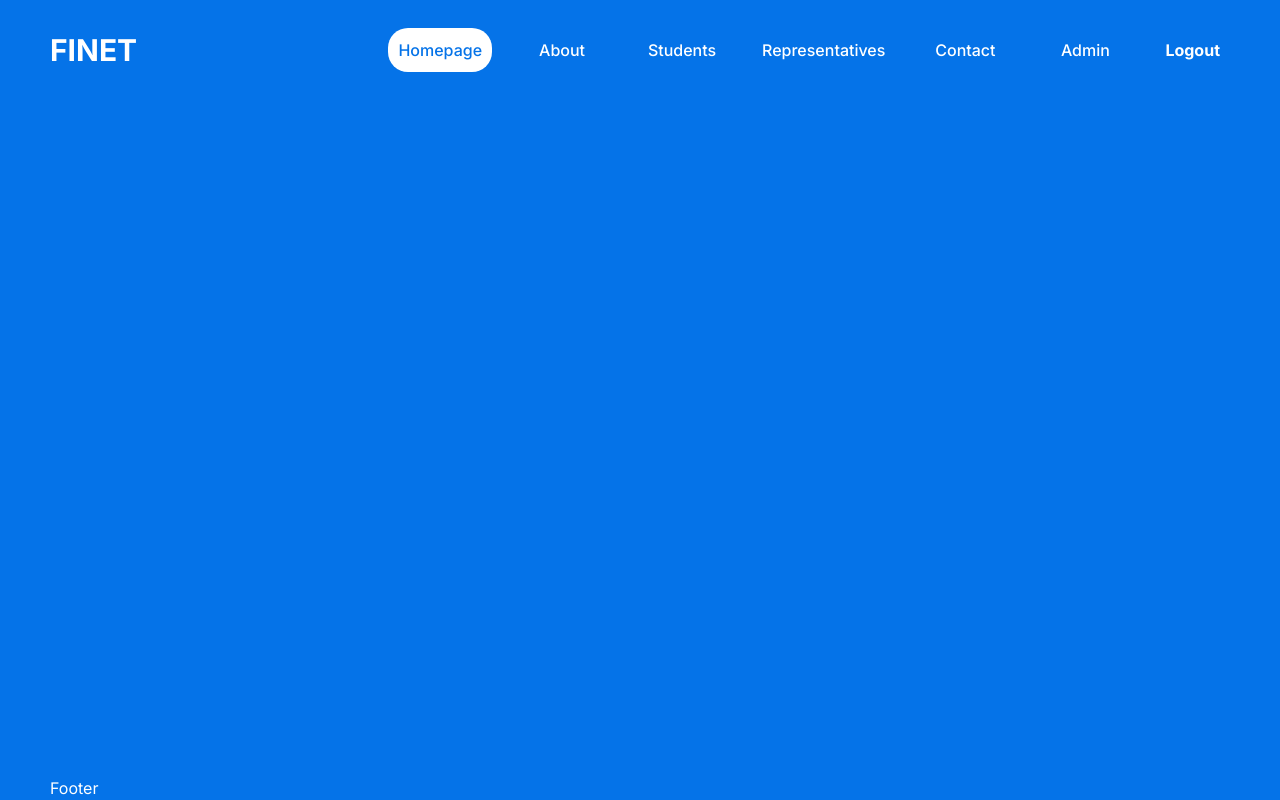
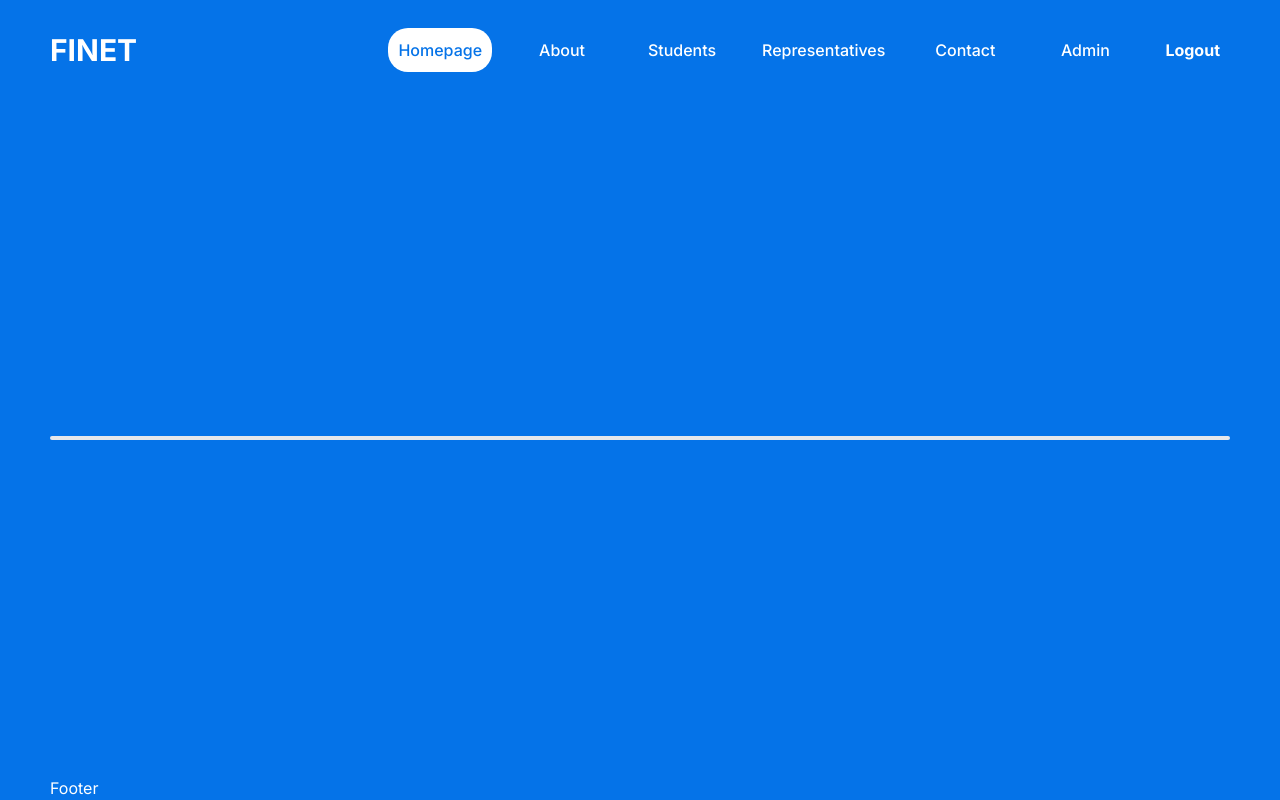
Before and after one commit to AaronTi30/finet, a Next.js app: page / in a window 1280 px wide. Built offline with nearby package versions, Linux system fonts and the light colour scheme.

Commit message:
ADD section divider

```diff
--- a/src/app/page.jsx
+++ b/src/app/page.jsx
@@ -1,10 +1,11 @@
 import React from "react";
 import styles from "./homepage.module.css"
+import SectionDivider from "@/components/section-divider/section-divider";
 
 export default function Home() {
   return (
     <div className={styles.container}>
-
+      <SectionDivider />
     </div>
   )
 }
--- /dev/null
+++ b/src/components/section-divider/section-divider.jsx
@@ -0,0 +1,14 @@
+"use client";
+
+import React from "react";
+import { motion } from "framer-motion";
+
+export default function SectionDivider() {
+    return (
+        <div>
+            <div className="bg-gray-200 my-24 h-1 w-100 rounded-full sm:block">
+
+            </div>
+        </div>
+    )
+}
```
Also changed, not shown: src/components/section-divider/section-divider.module.css (added).
